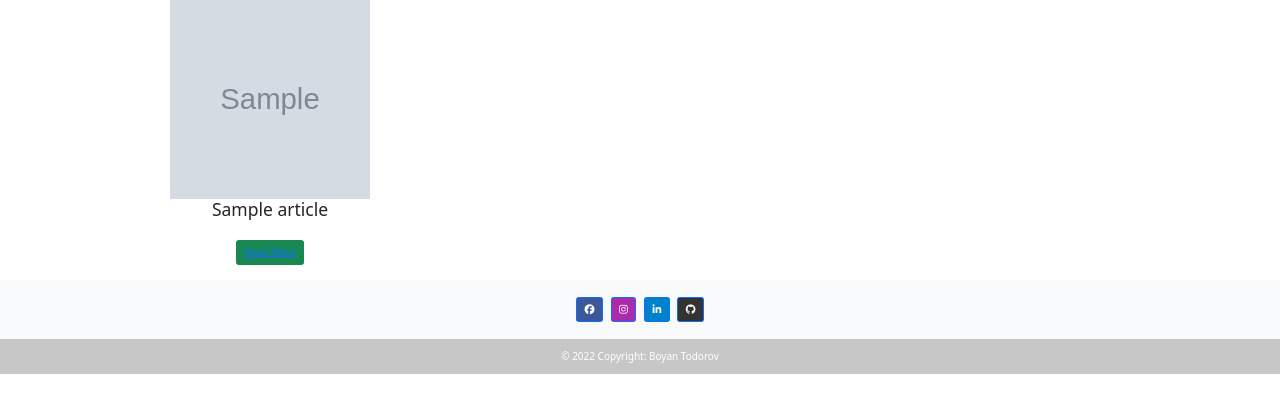
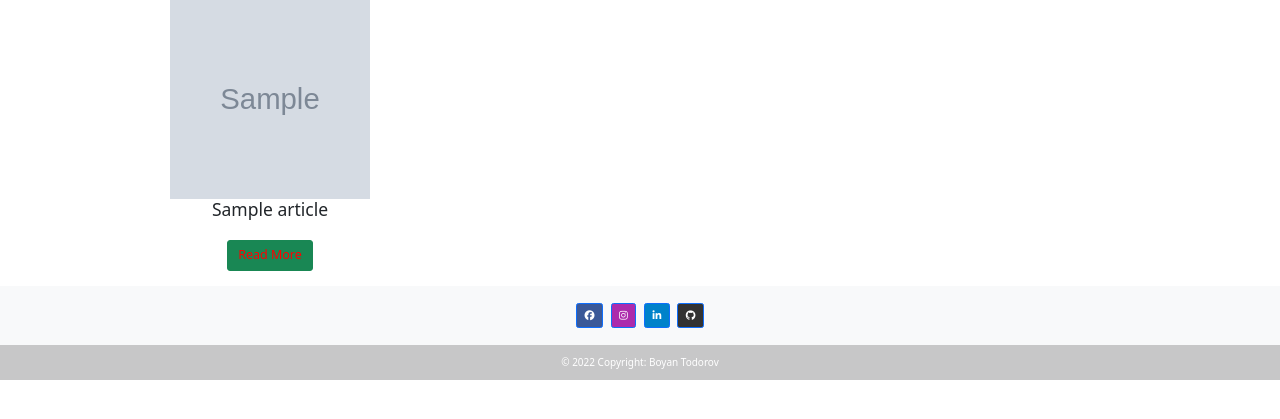
Before and after one commit to boyan95/get_next_destination, a Django app: template templates/main/blog.html in a window 1280 px wide. Shown: the part 201-620 px from the top of the page. Run offline with Django 4.2, Linux system fonts and the light colour scheme; the template is opened without the code that fills it: most values are stand-ins (such as "Sample title", 1, 10 or a date in 2020); grey boxes marked "Sample" are stand-in pictures; data that the repository does not hold is empty; some libraries are stand-ins or nearby versions.

Commit message:
button change

```diff
--- a/templates/main/blog.html
+++ b/templates/main/blog.html
@@ -58,7 +58,7 @@
                     <br>
                     <h3>{{ article.article_name }}</h3>
                     <br>
-                    <button type="button" class="btn btn-success"><a
+                    <button type="button" class="btn btn-success btn-lg"><a id="read-more"
                             href="{% url 'article details' article.pk %}">Read
                         More</a></button>
                 </div> <!-- /.widget-item -->
```
